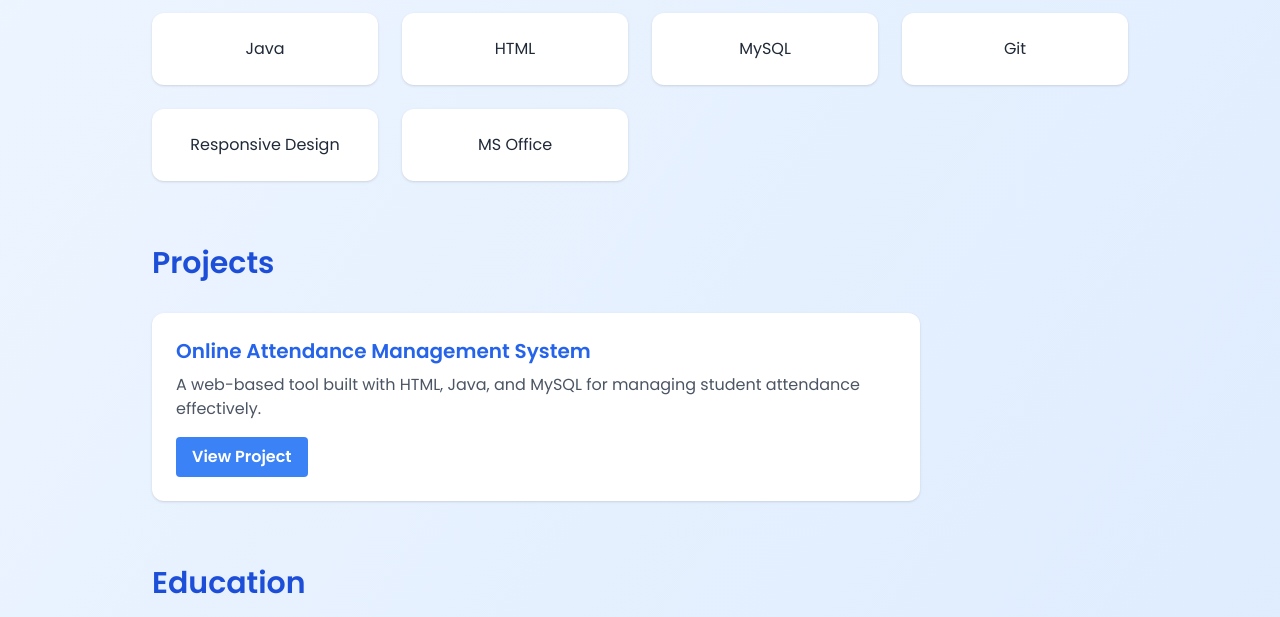
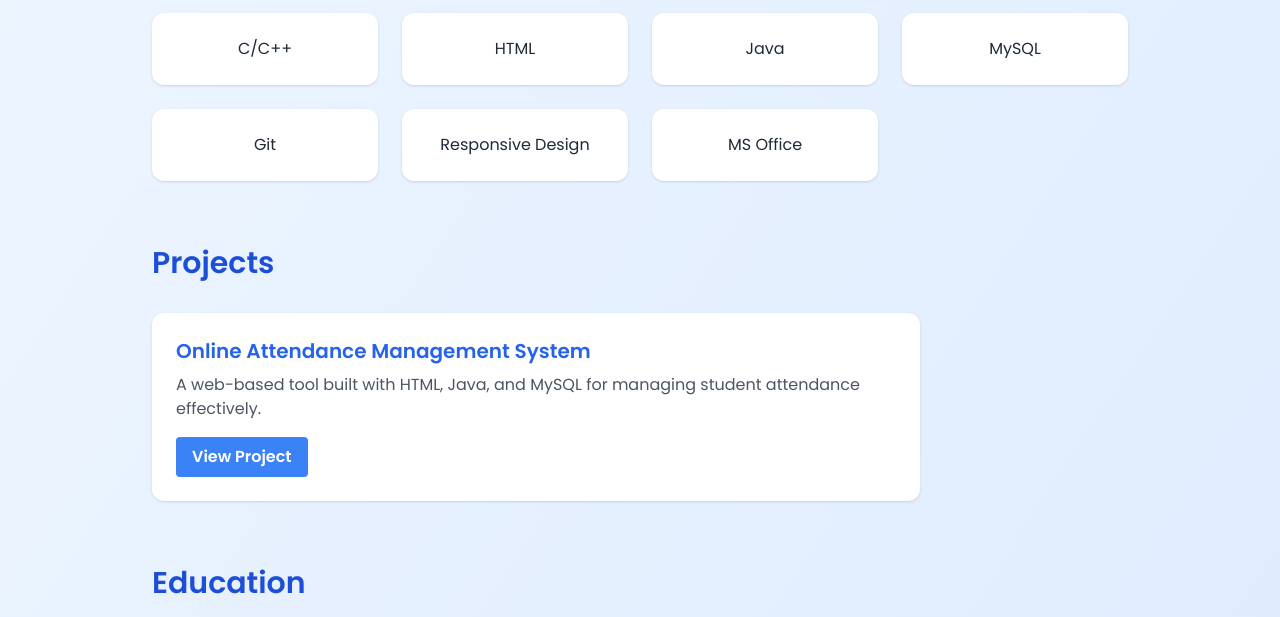
Before and after one commit to ashutoshshukla0911/resume-website, a plain HTML site: page index.html in a window 1280 px wide. Shown: the part 483-1100 px from the top of the page. Drawn offline with nearby package versions, Linux system fonts and the light colour scheme.

Commit message:
Update index.html

```diff
--- a/index.html
+++ b/index.html
@@ -37,8 +37,9 @@
     <section id="skills" class="my-16">
       <h2 class="text-3xl font-semibold text-blue-700 mb-8">Skills</h2>
       <div class="grid grid-cols-2 sm:grid-cols-3 md:grid-cols-4 gap-6">
+        <div class="bg-white p-6 rounded-xl shadow hover:shadow-lg transition text-center">C/C++</div>
+        <div class="bg-white p-6 rounded-xl shadow hover:shadow-lg transition text-center">HTML</div>
         <div class="bg-white p-6 rounded-xl shadow hover:shadow-lg transition text-center">Java</div>
-        <div class="bg-white p-6 rounded-xl shadow hover:shadow-lg transition text-center">HTML</div>
         <div class="bg-white p-6 rounded-xl shadow hover:shadow-lg transition text-center">MySQL</div>
         <div class="bg-white p-6 rounded-xl shadow hover:shadow-lg transition text-center">Git</div>
         <div class="bg-white p-6 rounded-xl shadow hover:shadow-lg transition text-center">Responsive Design</div>
@@ -66,10 +67,12 @@
         <p class="text-gray-600"> Om Uchacha Sikshan Sansthan, Vitthalpur, Chhatami</p>
         <p class="text-gray-600"> Affiliated to Mahatma Gandhi Kashi Vidyapeeth, Varanasi</p>
         <p><strong>CGPA:</strong> 7.0</p>
+
         <p class="text-lg font-medium">12th (2021)</p>
         <p class="text-gray-600">Sun Valley Public School, Varanasi</p>
         <p class="text-gray-600">Affiliated to CBSE Board </p>
         <p><strong>CGPA:</strong> 6.0</p>
+
         <p class="text-lg font-medium">10th (2019)</p>
         <p class="text-gray-600">Jayaraji Devi Public School, Jangigaj Bhadohi</p>
         <p class="text-gray-600">Affiliated to CBSE Board.Secured</p>
```
